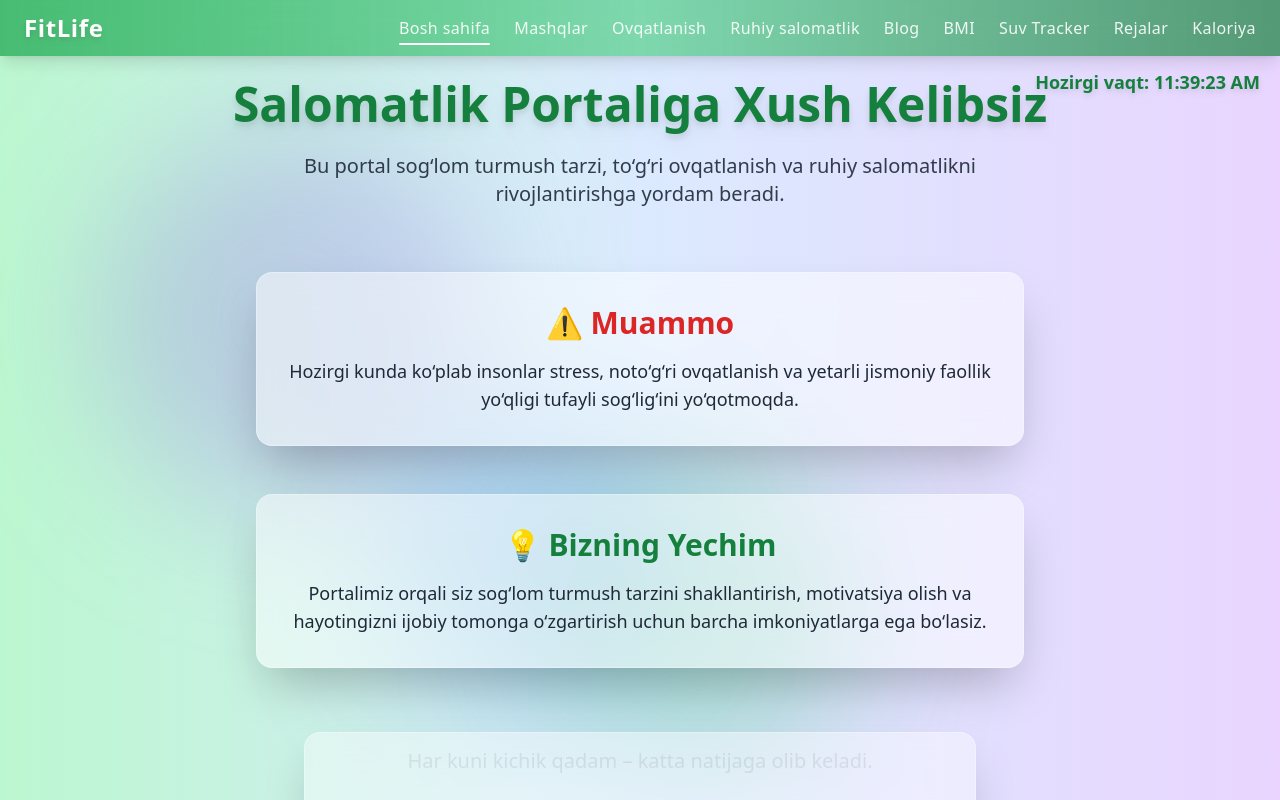
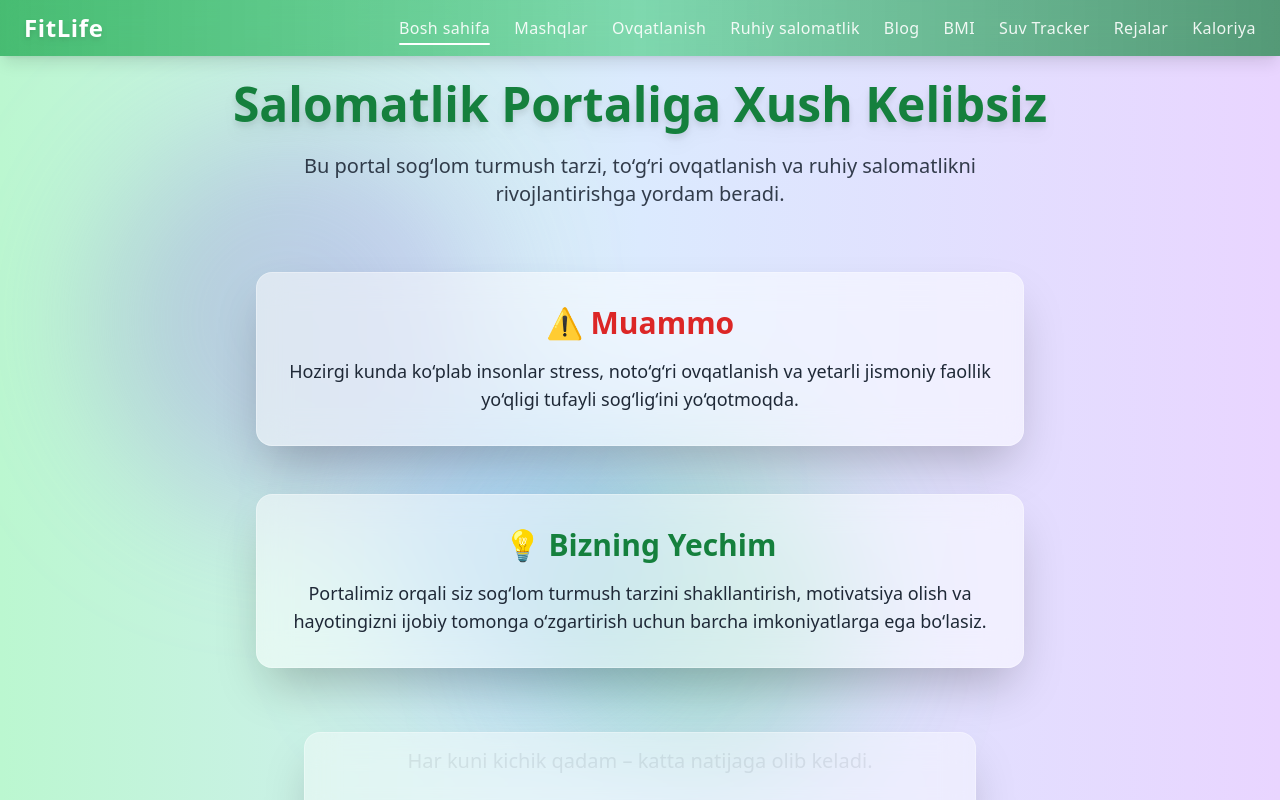
Before and after one commit to Firdavs5520/FitLife, a React (Vite) app: page / in a window 1280 px wide. Shown: the top 800 px of the page. Built offline with nearby package versions, Linux system fonts and the light colour scheme.

Commit message:
Removed react-beautiful-dnd and updated dependencies

```diff
--- a/src/App.jsx
+++ b/src/App.jsx
@@ -17,7 +17,6 @@ function App() {
     <Router>
       <div className="flex flex-col min-h-screen">
         <Navbar />
-        <HealthNotifications />
         <main className=" ">
           <Routes>
             <Route path="/" element={<Home />} />
```
